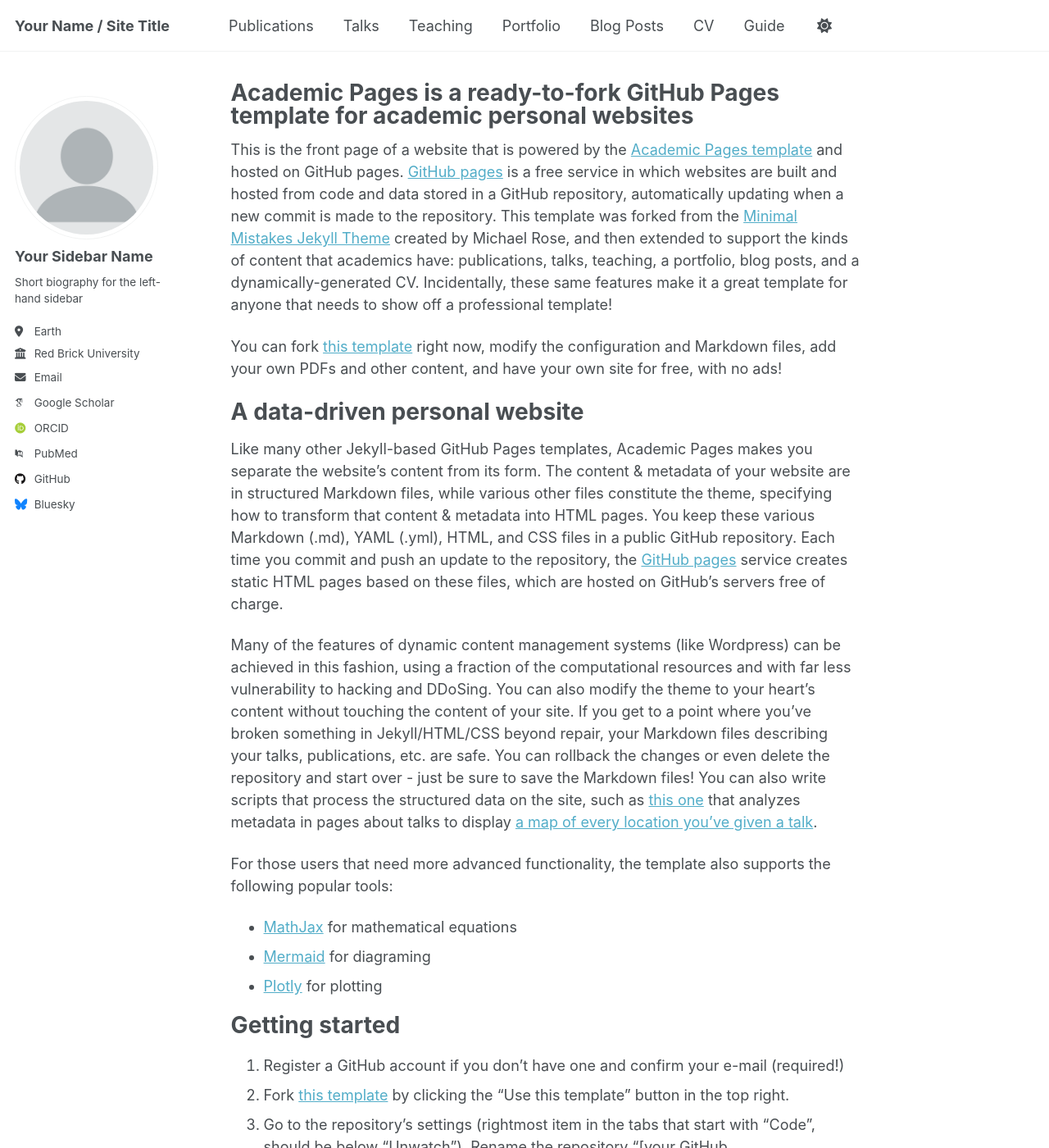
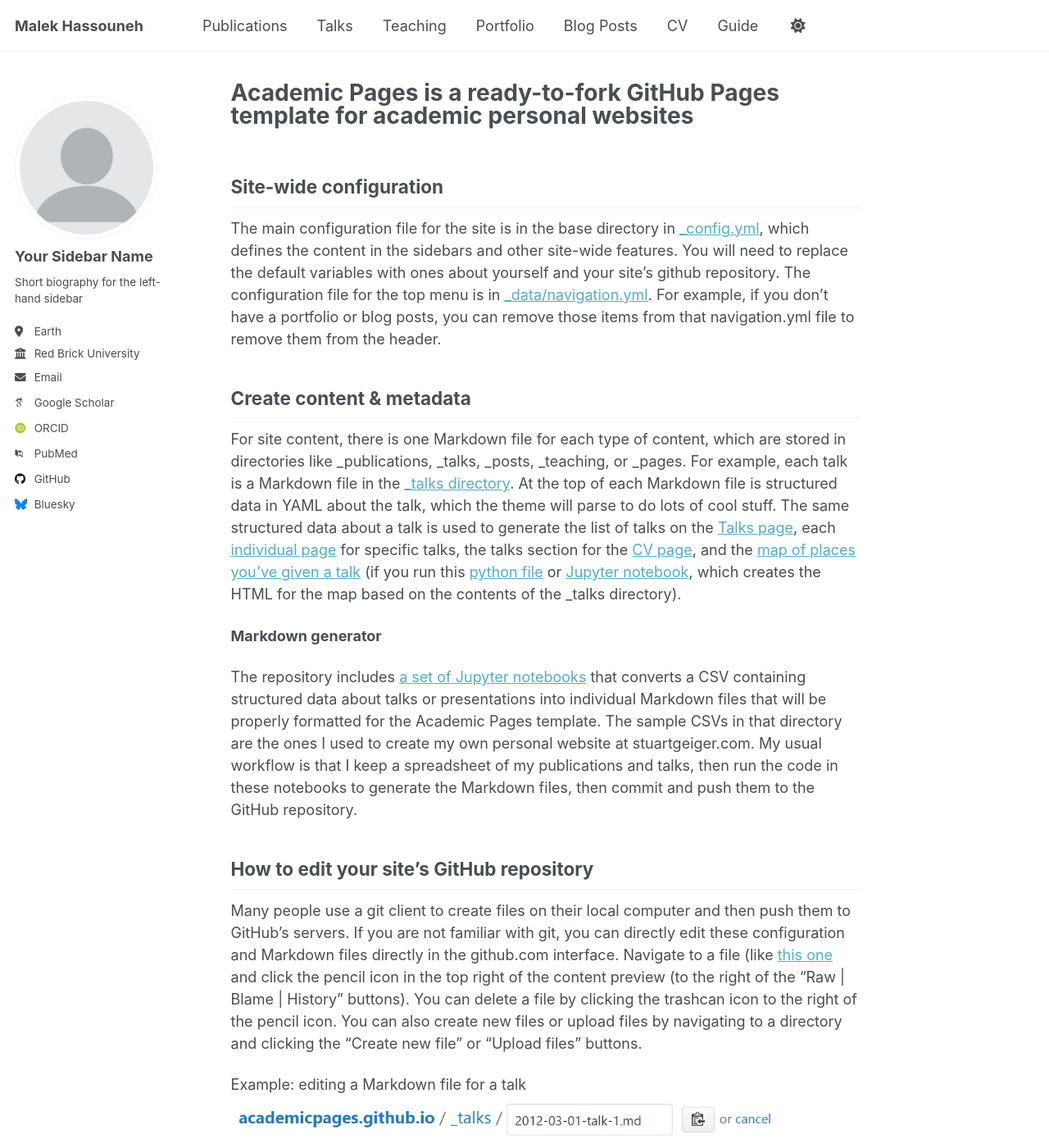
Before and after one commit to malekhassouneh/malekhassouneh.github.io, a Jekyll site: the page built from _pages/about.md, in a window 1280 px wide and 1400 px high. Shown: the whole window at 82% size. Built offline with Jekyll 4.4.1, drawn with Linux system fonts in a browser that asks for light colours; some web fonts are replaced; a script that is not in the unit is left out; some of the changed text lies outside the part shown.

Commit message:
Intro _config.yml name change

```diff
--- a/_config.yml
+++ b/_config.yml
@@ -9,14 +9,14 @@
 # Basic Site Settings
 locale                   : "en-US"
 site_theme               : "default" # Currently available options are "default", "air"
-title                    : "Your Name / Site Title"
+title                    : "Malek Hassouneh"
 title_separator          : "-"
-name                     : &name "Your Name"
+name                     : &name "Malek Hassouneh"
 description              : &description "Your Name's academic portfolio"   # Update this with a general description of your site, this is the default if not overridden by a page
-url                      : https://academicpages.github.io # The base hostname & protocol for your site e.g. "https://[your GitHub username].github.io",
-                                                           # or if you already have some other page hosted on Github then use "https://[your GitHub username].github.io/[Your Repo Name]"
+url                      : https://malekhassouneh.github.io # The base hostname & protocol for your site e.g. "https://[your GitHub username].github.io",
+                                                            # or if you already have some other page hosted on Github then use "https://[your GitHub username].github.io/[Your Repo Name]"
 baseurl                  : "" # the subpath of your site, e.g. "/blog"
-repository               : "academicpages/academicpages.github.io"
+repository               : "malekhassouneh/malekhassouneh.github.io"
 
 # Site Author - The following control what appear as part of the author content on the side bar.
 #               If a field is blank the icon and link will not appear, otherwise it will be shown.
--- a/_pages/about.md
+++ b/_pages/about.md
@@ -7,29 +7,29 @@ redirect_from:
   - /about.html
 ---
 
-This is the front page of a website that is powered by the [Academic Pages template](https://github.com/academicpages/academicpages.github.io) and hosted on GitHub pages. [GitHub pages](https://pages.github.com) is a free service in which websites are built and hosted from code and data stored in a GitHub repository, automatically updating when a new commit is made to the repository. This template was forked from the [Minimal Mistakes Jekyll Theme](https://mmistakes.github.io/minimal-mistakes/) created by Michael Rose, and then extended to support the kinds of content that academics have: publications, talks, teaching, a portfolio, blog posts, and a dynamically-generated CV. Incidentally, these same features make it a great template for anyone that needs to show off a professional template!
+<!-- This is the front page of a website that is powered by the [Academic Pages template](https://github.com/academicpages/academicpages.github.io) and hosted on GitHub pages. [GitHub pages](https://pages.github.com) is a free service in which websites are built and hosted from code and data stored in a GitHub repository, automatically updating when a new commit is made to the repository. This template was forked from the [Minimal Mistakes Jekyll Theme](https://mmistakes.github.io/minimal-mistakes/) created by Michael Rose, and then extended to support the kinds of content that academics have: publications, talks, teaching, a portfolio, blog posts, and a dynamically-generated CV. Incidentally, these same features make it a great template for anyone that needs to show off a professional template!
 
- You can fork [this template](https://github.com/academicpages/academicpages.github.io) right now, modify the configuration and Markdown files, add your own PDFs and other content, and have your own site for free, with no ads!
+ You can fork [this template](https://github.com/academicpages/academicpages.github.io) right now, modify the configuration and Markdown files, add your own PDFs and other content, and have your own site for free, with no ads! -->
 
-A data-driven personal website
+<!-- A data-driven personal website
 ======
 Like many other Jekyll-based GitHub Pages templates, Academic Pages makes you separate the website's content from its form. The content & metadata of your website are in structured Markdown files, while various other files constitute the theme, specifying how to transform that content & metadata into HTML pages. You keep these various Markdown (.md), YAML (.yml), HTML, and CSS files in a public GitHub repository. Each time you commit and push an update to the repository, the [GitHub pages](https://pages.github.com/) service creates static HTML pages based on these files, which are hosted on GitHub's servers free of charge.
 
-Many of the features of dynamic content management systems (like Wordpress) can be achieved in this fashion, using a fraction of the computational resources and with far less vulnerability to hacking and DDoSing. You can also modify the theme to your heart's content without touching the content of your site. If you get to a point where you've broken something in Jekyll/HTML/CSS beyond repair, your Markdown files describing your talks, publications, etc. are safe. You can rollback the changes or even delete the repository and start over - just be sure to save the Markdown files! You can also write scripts that process the structured data on the site, such as [this one](https://github.com/academicpages/academicpages.github.io/blob/master/talkmap.ipynb) that analyzes metadata in pages about talks to display [a map of every location you've given a talk](https://academicpages.github.io/talkmap.html).
+Many of the features of dynamic content management systems (like Wordpress) can be achieved in this fashion, using a fraction of the computational resources and with far less vulnerability to hacking and DDoSing. You can also modify the theme to your heart's content without touching the content of your site. If you get to a point where you've broken something in Jekyll/HTML/CSS beyond repair, your Markdown files describing your talks, publications, etc. are safe. You can rollback the changes or even delete the repository and start over - just be sure to save the Markdown files! You can also write scripts that process the structured data on the site, such as [this one](https://github.com/academicpages/academicpages.github.io/blob/master/talkmap.ipynb) that analyzes metadata in pages about talks to display [a map of every location you've given a talk](https://academicpages.github.io/talkmap.html). -->
 
-For those users that need more advanced functionality, the template also supports the following popular tools:
+<!-- For those users that need more advanced functionality, the template also supports the following popular tools:
 - [MathJax](https://www.mathjax.org/) for mathematical equations
 - [Mermaid](https://mermaid.js.org/) for diagraming
-- [Plotly](https://plotly.com/javascript/) for plotting
+- [Plotly](https://plotly.com/javascript/) for plotting -->
 
-Getting started
+<!-- Getting started
 ======
 1. Register a GitHub account if you don't have one and confirm your e-mail (required!)
 1. Fork [this template](https://github.com/academicpages/academicpages.github.io) by clicking the "Use this template" button in the top right.
 1. Go to the repository's settings (rightmost item in the tabs that start with "Code", should be below "Unwatch"). Rename the repository "[your GitHub username].github.io", which will also be your website's URL.
 1. Set site-wide configuration and create content & metadata (see below -- also see [this set of diffs](https://archive.is/3TPas) showing what files were changed to set up [an example site](https://getorg-testacct.github.io) for a user with the username "getorg-testacct")
 1. Upload any files (like PDFs, .zip files, etc.) to the files/ directory. They will appear at https://[your GitHub username].github.io/files/example.pdf.
-1. Check status by going to the repository settings, in the "GitHub pages" section
+1. Check status by going to the repository settings, in the "GitHub pages" section -->
 
 Site-wide configuration
 ------
```
